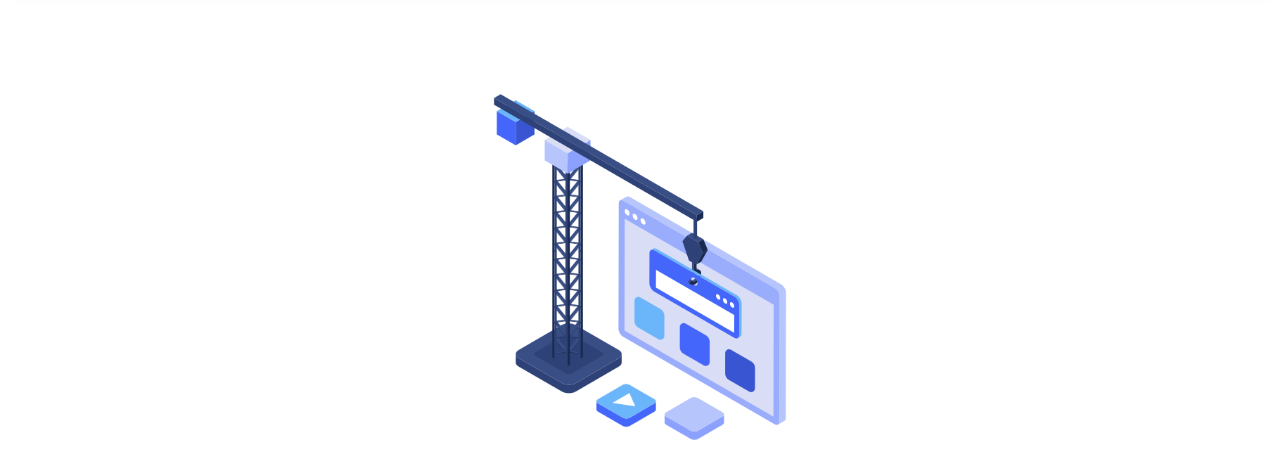
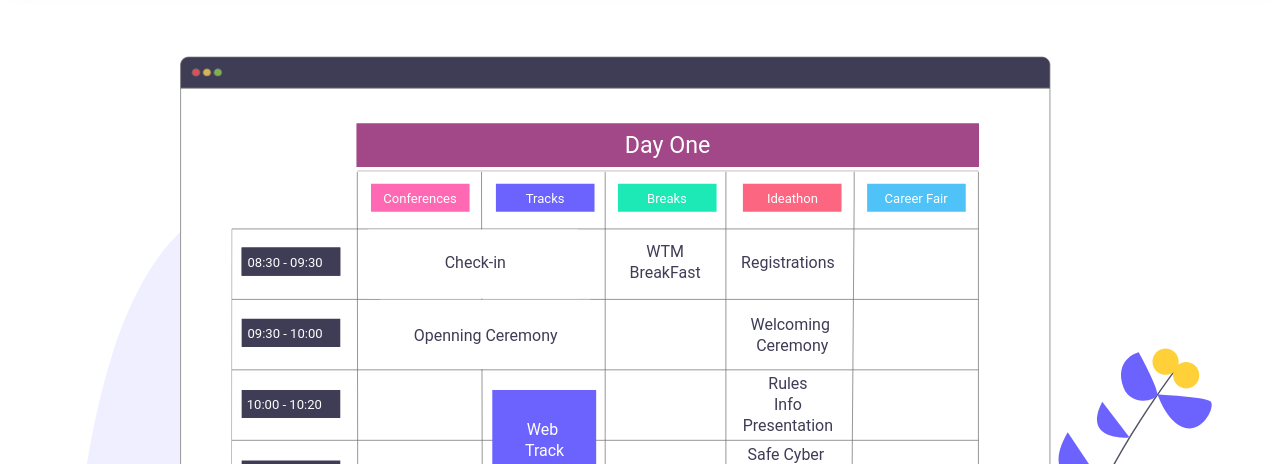
Before and after one commit to WTM-Algiers/IWD20-Website, a Gatsby site: page /agenda in a window 1280 px wide. Shown: the part 88-552 px from the top of the page. Built offline with nearby package versions, Linux system fonts and the light colour scheme; Gatsby itself is replaced by a stand-in of ours.

Commit message:
added agenda

```diff
--- a/src/pages/agenda.js
+++ b/src/pages/agenda.js
@@ -3,7 +3,8 @@ import Layout from "../components/layout/layout"
 import SEO from "../components/seo"
 import styled from "styled-components"
 import theme from "../constants/theme.json"
-import Main from "../components/layout/MainConstruction"
+import { MainWrapper as Wrapper } from "../components/Container"
+import agendapic from "../images/agenda-svg.svg"
 // TODO : Implement Page
 // TODO : Add Agenda to the page ( the actual agenda)
 
@@ -21,12 +22,19 @@ const StyleadHead = styled.div`
     margin: 0 5%;
   }
 `
-
+const Agenda = styled.img`
+  width: 100%;
+  padding-top: 5%;
+  @media screen and (max-width: 768px) {
+  }
+`
 export default function agenda() {
   return (
     <Layout>
       <SEO title="Agenda"></SEO>
-      <Main title="Agenda"></Main>
+      <Wrapper>
+        <Agenda src={agendapic} alt="agenda of event"></Agenda>
+      </Wrapper>
     </Layout>
   )
 }
```
Also changed, not shown: src/images/agenda-svg.svg (added).
